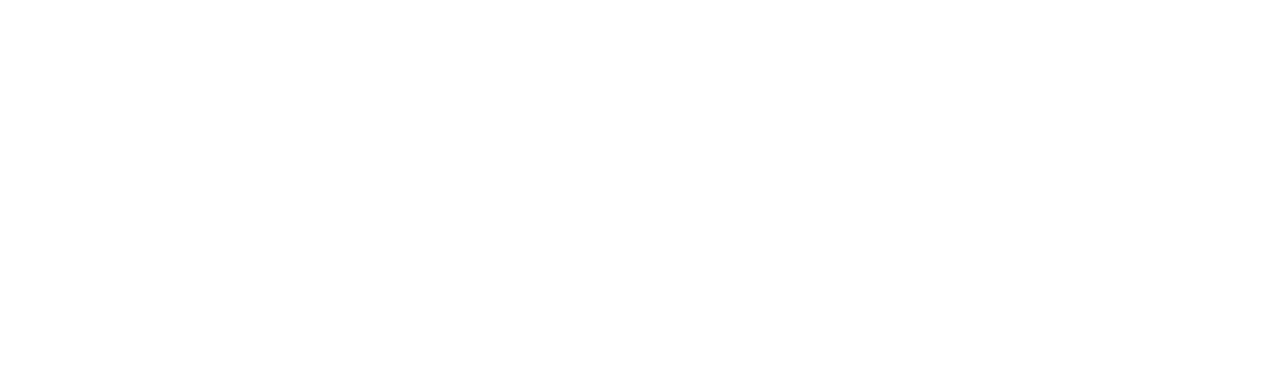
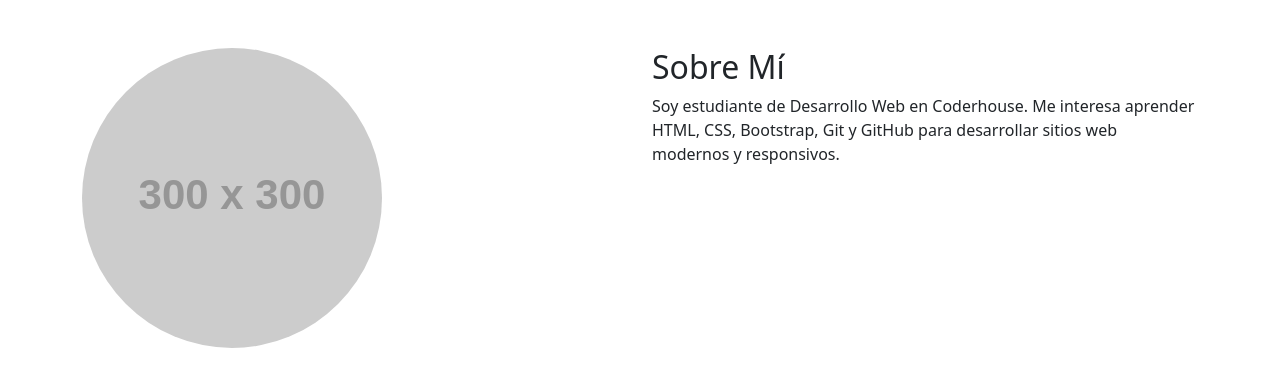
Before and after one commit to pideritcoder/Modulo-6-Git-GitHub, a plain HTML site: page index.html in a window 1280 px wide. Drawn offline with nearby package versions, Linux system fonts and the light colour scheme; placeholder pictures from the web are drawn by us.

Commit message:
Agrega seccion Sobre Mi con Bootstrap

```diff
--- a/index.html
+++ b/index.html
@@ -8,5 +8,26 @@
 </head>
 <body>
 
+    <!-- TODO 2: Sección Sobre Mí con Bootstrap -->
+    <section class="container my-5">
+        <div class="row">
+            <div class="col-md-6">
+                <img src="https://placehold.co/300x300"
+                     alt="Imagen de perfil"
+                     class="img-fluid rounded-circle">
+            </div>
+
+            <div class="col-md-6">
+                <h2>Sobre Mí</h2>
+                <p>
+                    Soy estudiante de Desarrollo Web en Coderhouse.
+                    Me interesa aprender HTML, CSS, Bootstrap,
+                    Git y GitHub para desarrollar sitios web
+                    modernos y responsivos.
+                </p>
+            </div>
+        </div>
+    </section>
+
 </body>
 </html>
```
